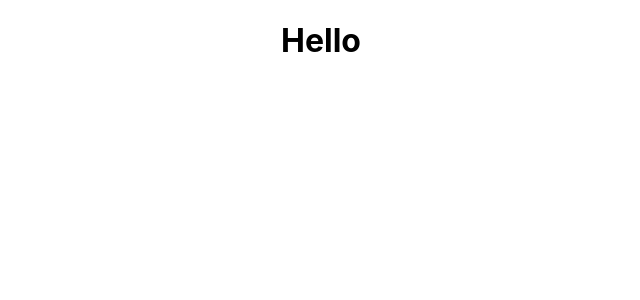
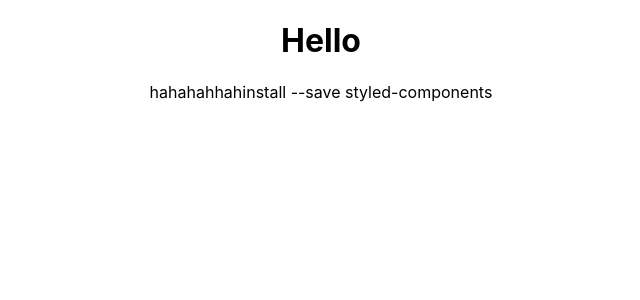
Before and after one commit to CMohamed/mobile-view, a React (Create React App) app: page / in a window 1280 px wide. Shown: the top 300 px of the page, without its empty margins (319-959 px from the left). Built offline with nearby package versions, Linux system fonts and the light colour scheme.

Commit message:
install material ui and styled comp

```diff
--- a/package.json
+++ b/package.json
@@ -3,12 +3,15 @@
   "version": "0.1.0",
   "private": true,
   "dependencies": {
+    "@material-ui/core": "^4.11.3",
+    "@material-ui/icons": "^4.11.2",
     "@testing-library/jest-dom": "^5.11.4",
     "@testing-library/react": "^11.1.0",
     "@testing-library/user-event": "^12.1.10",
     "react": "^17.0.2",
     "react-dom": "^17.0.2",
     "react-scripts": "4.0.3",
+    "styled-components": "^5.2.3",
     "web-vitals": "^1.0.1"
   },
   "scripts": {
--- a/src/App.js
+++ b/src/App.js
@@ -4,6 +4,9 @@
   return (
     <div className="App">
       <h1>Hello</h1>
+      <p>
+        hahahahhahinstall --save styled-components
+      </p>
     </div>
   );
 }
```
Also changed, not shown: 1 other file (tests, documents, lock files or other folders).
